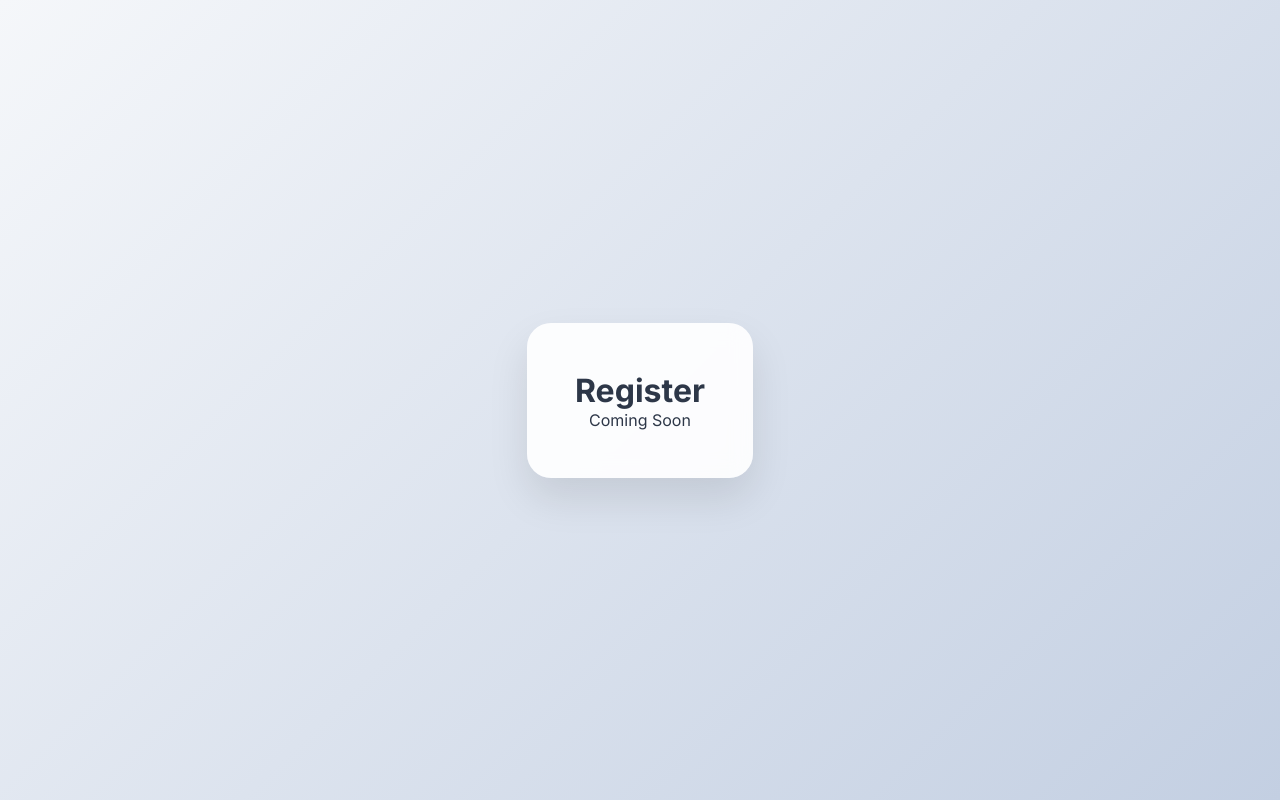
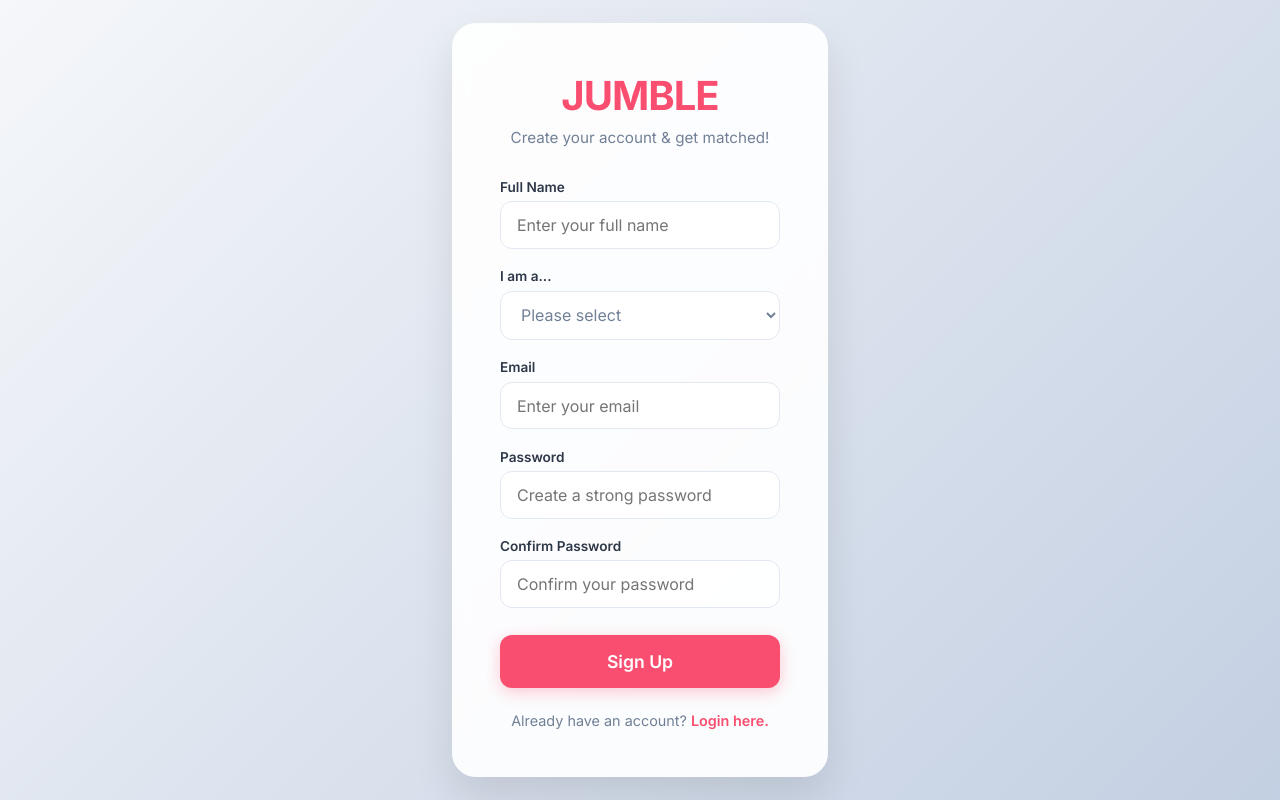
Before and after one commit to Shikha307/JUMBLE, a React (Vite) app in the folder client/: page /register in a window 1280 px wide. Built offline with nearby package versions, Linux system fonts and the light colour scheme.

Commit message:
Initial commit for the register page.

```diff
--- a/client/src/App.jsx
+++ b/client/src/App.jsx
@@ -1,5 +1,6 @@
 import { BrowserRouter as Router, Routes, Route } from 'react-router-dom';
 import Login from './Login';
+import Register from './Register';
 import './index.css';
 
 function App() {
@@ -8,7 +9,7 @@ function App() {
       <Routes>
         <Route path="/" element={<Login />} />
         <Route path="/login" element={<Login />} />
-        <Route path="/register" element={<div className="login-container"><div className="login-card"><h1>Register</h1><p>Coming Soon</p></div></div>} />
+        <Route path="/register" element={<Register />} />
       </Routes>
     </Router>
   );
--- /dev/null
+++ b/client/src/Register.jsx
@@ -0,0 +1,241 @@
+import { useState } from 'react';
+import { Link } from 'react-router-dom';
+
+function Register() {
+  const [formData, setFormData] = useState({
+    name: '',
+    role: '', // default empty field
+    email: '',
+    password: '',
+    confirmPassword: ''
+  });
+
+  const [errors, setErrors] = useState({});
+
+  const validateEmail = (email) => {
+    // Basic email regex that ensures a valid domain
+    const emailRegex = /^[a-zA-Z0-9._%+-]+@[a-zA-Z0-9.-]+\.[a-zA-Z]{2,}$/;
+    return emailRegex.test(email);
+  };
+
+  const validatePassword = (password) => {
+    const minLength = password.length >= 10;
+    const hasNumber = /[0-9]/.test(password);
+    const hasUpperCase = /[A-Z]/.test(password);
+    const hasLowerCase = /[a-z]/.test(password);
+    const hasSpecialChar = /[!@#$%^&*()_+\-=\[\]{};':"\\|,.<>\/?]+/.test(password);
+
+    // Check for no 2 adjacent characters being the same
+    let noAdjacentSame = true;
+    for (let i = 0; i < password.length - 1; i++) {
+        if (password[i] === password[i+1]) {
+            noAdjacentSame = false;
+            break;
+        }
+    }
+
+    if (!minLength) return "Password must be at least 10 characters long.";
+    if (!hasUpperCase) return "Password must contain at least one uppercase letter.";
+    if (!hasLowerCase) return "Password must contain at least one lowercase letter.";
+    if (!hasNumber) return "Password must contain at least one number.";
+    if (!hasSpecialChar) return "Password must contain at least one special character.";
+    if (!noAdjacentSame) return "Password cannot contain two adjacent identical characters.";
+
+    return null;
+  };
+
+  const handleChange = (e) => {
+    const { id, value } = e.target;
+    setFormData(prev => ({
+      ...prev,
+      [id]: value
+    }));
+
+    // Perform immediate validation on the field being changed
+    let newErrors = { ...errors };
+
+    switch (id) {
+      case 'name':
+        if (!value.trim()) {
+          newErrors.name = "Name is required";
+        } else {
+          delete newErrors.name;
+        }
+        break;
+
+      case 'role':
+        if (!value) {
+          newErrors.role = "Role selection is required";
+        } else {
+          delete newErrors.role;
+        }
+        break;
+
+      case 'email':
+        if (!validateEmail(value)) {
+          newErrors.email = "Please enter a valid email address with a valid domain";
+        } else {
+          delete newErrors.email;
+        }
+        break;
+
+      case 'password':
+        if (!value.trim()) {
+          newErrors.password = "Password is required";
+        } else {
+          const passwordError = validatePassword(value);
+          if (passwordError) {
+            newErrors.password = passwordError;
+          } else {
+            delete newErrors.password;
+          }
+        }
+
+        // Also re-validate confirm password if password changes
+        if (formData.confirmPassword && value !== formData.confirmPassword) {
+          newErrors.confirmPassword = "Passwords do not match";
+        } else if (formData.confirmPassword) {
+            delete newErrors.confirmPassword;
+        }
+        break;
+
+      case 'confirmPassword':
+        if (!value.trim()) {
+          newErrors.confirmPassword = "Confirm password is required";
+        } else if (value !== formData.password) {
+          newErrors.confirmPassword = "Passwords do not match";
+        } else {
+          delete newErrors.confirmPassword;
+        }
+        break;
+
+      default:
+        break;
+    }
+
+    setErrors(newErrors);
+  };
+
+  const handleSubmit = (e) => {
+    e.preventDefault();
+
+    // Trigger validation on all fields recursively just in case they clicked submit while empty
+    let newErrors = {};
+    if (!formData.name.trim()) newErrors.name = "Name is required";
+    if (!formData.role) newErrors.role = "Role selection is required";
+    if (!validateEmail(formData.email)) newErrors.email = "Please enter a valid email address with a valid domain";
+
+    const passwordError = validatePassword(formData.password);
+    if (passwordError) newErrors.password = passwordError;
+    if (formData.password !== formData.confirmPassword) newErrors.confirmPassword = "Passwords do not match";
+
+    if (Object.keys(newErrors).length > 0) {
+      setErrors(newErrors);
+      return;
+    }
+
+    // Logic for registration to be implemented later
+    console.log("Form is valid! Registering user...", formData);
+  };
+
+  return (
+    <div className="login-container">
+      <div className="login-card" style={{ maxWidth: '500px' }}>
+        <div className="login-header">
+          <h1>JUMBLE</h1>
+          <p>Create your account & get matched!</p>
+        </div>
+
+        <form className="login-form" onSubmit={handleSubmit}>
+
+          <div className="input-group">
+            <label htmlFor="name">Full Name</label>
+            <input
+              type="text"
+              id="name"
+              placeholder="Enter your full name"
+              value={formData.name}
+              onChange={handleChange}
+              required
+            />
+            {errors.name && <span className="error-message">{errors.name}</span>}
+          </div>
+
+          <div className="input-group">
+            <label htmlFor="role">I am a...</label>
+            <select
+              id="role"
+              value={formData.role}
+              onChange={handleChange}
+              required
+              style={{
+                padding: '0.8rem 1rem',
+                border: '1px solid var(--input-border)',
+                borderRadius: '12px',
+                fontSize: '1rem',
+                outline: 'none',
+                background: 'rgba(255, 255, 255, 0.8)',
+                cursor: 'pointer',
+                color: formData.role ? 'var(--text-dark)' : 'var(--text-light)'
+              }}
+            >
+              <option value="" disabled>Please select</option>
+              <option value="candidate">Candidate (Looking for a Job)</option>
+              <option value="recruiter">Recruiter (Hiring)</option>
+            </select>
+            {errors.role && <span className="error-message">{errors.role}</span>}
+          </div>
+
+          <div className="input-group">
+            <label htmlFor="email">Email</label>
+            <input
+              type="email"
+              id="email"
+              placeholder="Enter your email"
+              value={formData.email}
+              onChange={handleChange}
+              required
+            />
+            {errors.email && <span className="error-message">{errors.email}</span>}
+          </div>
+
+          <div className="input-group">
+            <label htmlFor="password">Password</label>
+            <input
+              type="password"
+              id="password"
+              placeholder="Create a strong password"
+              value={formData.password}
+              onChange={handleChange}
+              required
+            />
+            {errors.password && <span className="error-message">{errors.password}</span>}
+          </div>
+
+          <div className="input-group">
+            <label htmlFor="confirmPassword">Confirm Password</label>
+            <input
+              type="password"
+              id="confirmPassword"
+              placeholder="Confirm your password"
+              value={formData.confirmPassword}
+              onChange={handleChange}
+              required
+            />
+            {errors.confirmPassword && <span className="error-message">{errors.confirmPassword}</span>}
+          </div>
+
+          <button type="submit" className="login-btn">
+            Sign Up
+          </button>
+        </form>
+
+        <div className="signup-link">
+          Already have an account? <Link to="/login">Login here.</Link>
+        </div>
+      </div>
+    </div>
+  );
+}
+
+export default Register;
--- a/client/src/index.css
+++ b/client/src/index.css
@@ -147,3 +147,11 @@ body {
   color: var(--primary-hover);
   text-decoration: underline;
 }
+
+.error-message {
+  color: #e53e3e; /* Red color for errors */
+  font-size: 0.8rem;
+  margin-top: 0.4rem;
+  font-weight: 500;
+  animation: fadeUp 0.3s ease-out;
+}
```
